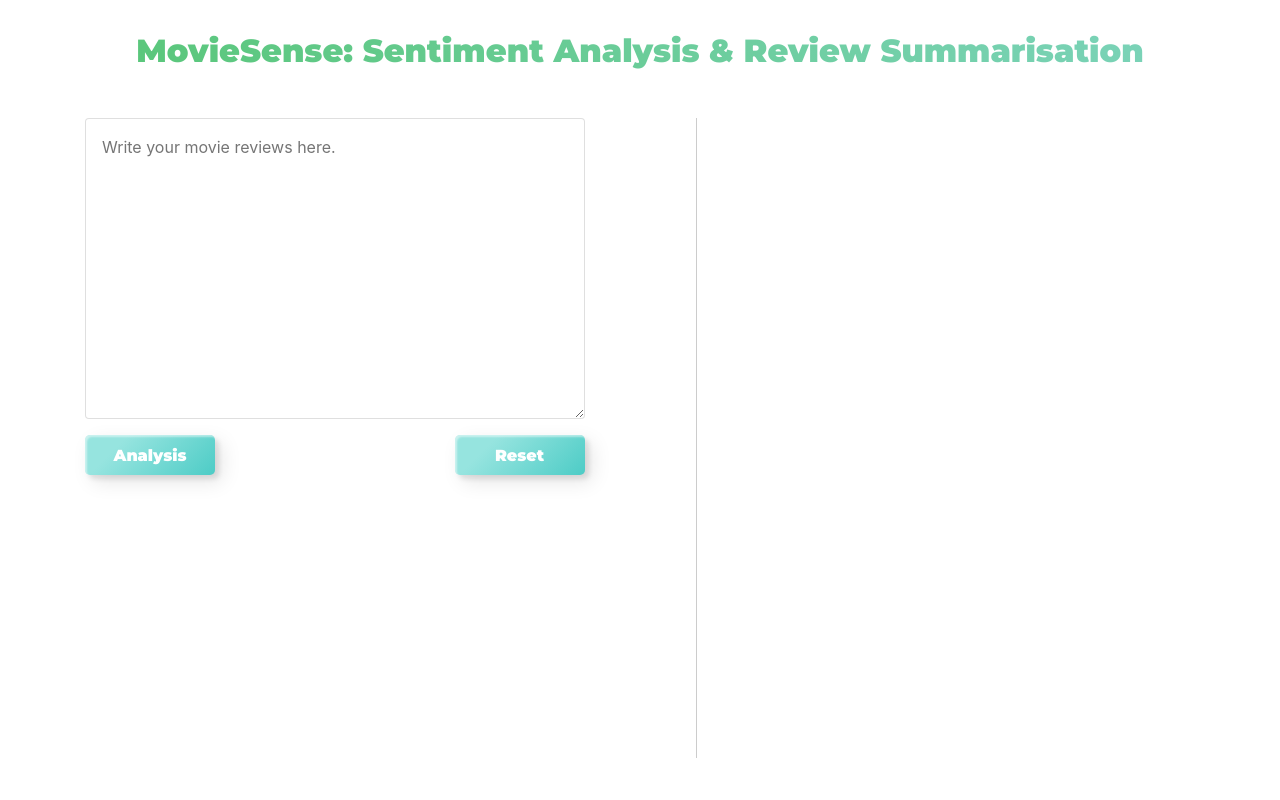
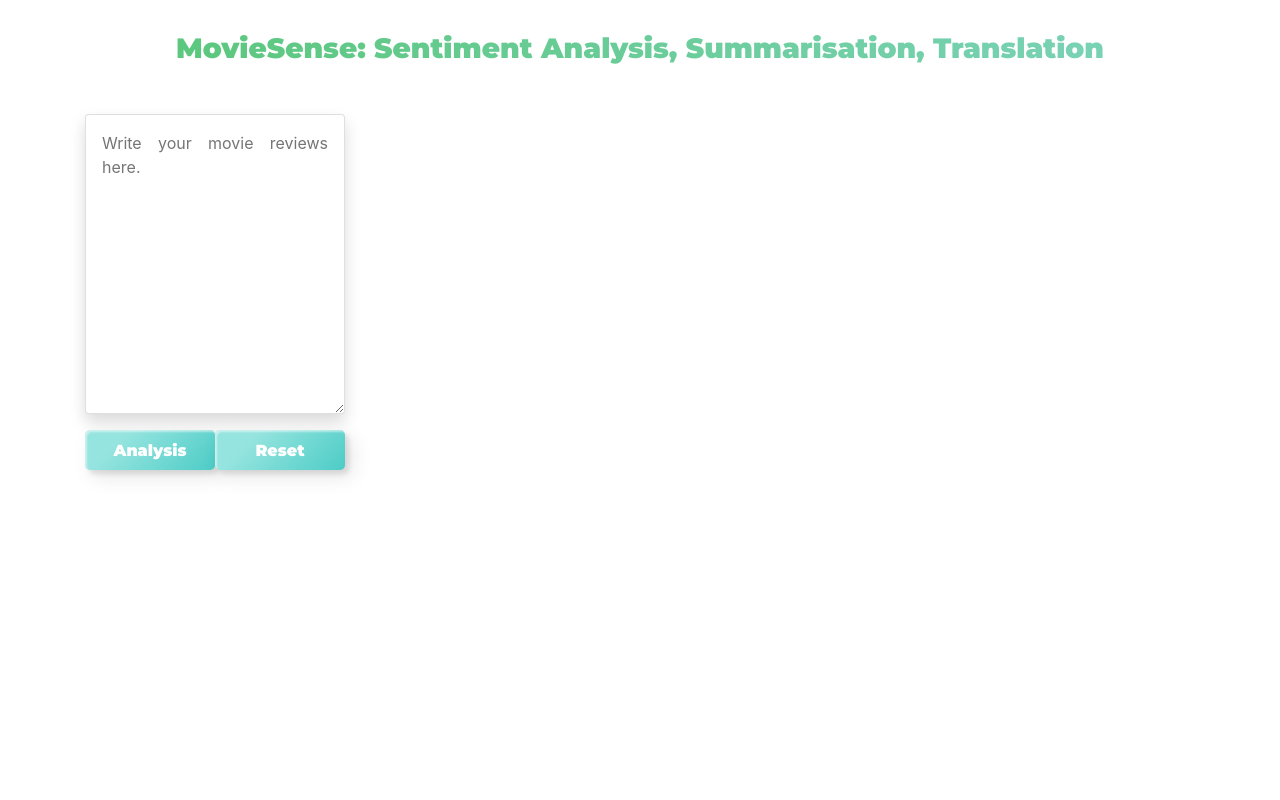
Before and after one commit to yjyuwisely/MovieSense_NLP, a Flask app: page / in a window 1280 px wide. Run offline with Flask 3, Linux system fonts and the light colour scheme; some libraries are stand-ins or nearby versions; some web fonts are replaced.

Commit message:
Translation from English to French

```diff
--- a/app.py
+++ b/app.py
@@ -1,5 +1,5 @@
 from flask import Flask, render_template, request
-from main_sentiment_analysis import predict_sentiment, generate_summary
+from main_sentiment_analysis import predict_sentiment, generate_summary, translate_to_korean
 
 app = Flask(__name__)
 
@@ -7,6 +7,7 @@
 def index():
     prediction = None
     summary = None
+    translation = None
     user_input = ""   # Set default value to empty string instead of None
 
     if request.method == 'POST':
@@ -16,8 +17,9 @@
         if "Analysis" in request.form:
             prediction = predict_sentiment(text)
             summary = generate_summary(text)
+            translation = translate_to_korean(text)
 
-    return render_template('index.html', prediction=prediction, summary=summary, user_input=user_input)
+    return render_template('index.html', prediction=prediction, summary=summary, user_input=user_input, translation=translation)
 
 if __name__ == '__main__':
     app.run(debug=True)
--- a/main_sentiment_analysis.py
+++ b/main_sentiment_analysis.py
@@ -30,7 +30,7 @@
 features_pos = [(extract_features(review.split()), 'Positive') for review in load_reviews_from_file(positive_file_path)]
 features_neg = [(extract_features(review.split()), 'Negative') for review in load_reviews_from_file(negative_file_path)]
 
-# Define the train and test split (80% and 20%)
+# Define the train (80%) and test split (20%)
 threshold = 0.8
 num_pos = int(threshold * len(features_pos))
 num_neg = int(threshold * len(features_neg))
@@ -66,3 +66,10 @@
     inputs = tokenizer.encode("summarize: " + text, return_tensors="pt", max_length=1024, truncation=True)
     summary_ids = model.generate(inputs, max_length=100, min_length=40, length_penalty=2.0, num_beams=4, early_stopping=True)
     return tokenizer.decode(summary_ids[0], skip_special_tokens=True)
+
+# Translation to Korean
+from transformers import pipeline
+def translate_to_korean(text):
+    translator = pipeline("translation_en_to_ko", model="Helsinki-NLP/opus-mt-en-fr")
+    outputs = translator(text, clean_up_tokenization_spaces=True, min_length=100)
+    return outputs[0]['translation_text']
--- a/static/css/styles.css
+++ b/static/css/styles.css
@@ -36,6 +36,11 @@
         background-position: 0% 50%;
     }
 }
+
+/* .inputStyle{
+    background-color: #fafafa !important;
+    box-shadow: inset 0 1px 3px 0 rgba(0,0,0,.08);
+    } */
 
 body {
     font-family: Arial, sans-serif;
@@ -78,7 +83,7 @@
 .result-section {
     width: 45%;
     height: 100%;
-    border-left: 1px solid #ccc;
+    /* border-left: 1px solid #ccc; */
     /* Just to visually separate the sections. Can be removed if you like. */
     padding-left: 2%;
 }
@@ -111,6 +116,14 @@
     display: inline-block;
     vertical-align: middle;
     /* align them vertically in the middle */
+}
+
+.translation-section {
+    width: 100%;            /* makes the element span the full width */
+    height: 50vh;
+    /* overflow: auto;  */
+    padding: 1rem;
+    box-sizing: border-box; /* ensures padding and border are included in the element's total width */
 }
 
 /* button style */
--- a/templates/index.html
+++ b/templates/index.html
@@ -7,20 +7,22 @@
     <meta name="viewport" content="width=device-width, initial-scale=1, shrink-to-fit=no">
     <title>Sentiment Analysis</title>
     <link rel="stylesheet" href="{{ url_for('static', filename='css/styles.css') }}">
-    <link rel="stylesheet" href="https://cdn.jsdelivr.net/npm/bootstrap@4.3.1/dist/css/bootstrap.min.css" integrity="sha384-ggOyR0iXCbMQv3Xipma34MD+dH/1fQ784/j6cY/iJTQUOhcWr7x9JvoRxT2MZw1T" crossorigin="anonymous">
+    <link rel="stylesheet" href="https://cdn.jsdelivr.net/npm/bootstrap@4.3.1/dist/css/bootstrap.min.css"
+        integrity="sha384-ggOyR0iXCbMQv3Xipma34MD+dH/1fQ784/j6cY/iJTQUOhcWr7x9JvoRxT2MZw1T" crossorigin="anonymous">
 </head>
 
 <body>
-    <h2 class="LogoGradient-text Mont text-center mb-5">MovieSense: Sentiment Analysis & Review Summarisation</h2>
+    <h3 class="LogoGradient-text Mont text-center mb-5">MovieSense: Sentiment Analysis, Summarisation, Translation</h3>
     <div class="container">
         <!-- Input -->
         <div class=" input-section">
             <form action="/" method="post" class=" review-form">
-                <textarea class="card p-3" id="reviewText" name="text" placeholder="Write your movie reviews here." rows="11"
-                    required>{{ user_input }}</textarea>
+                <textarea class=" shadow card p-3" id="reviewText" name="text"
+                    placeholder="Write your movie reviews here." rows="11" required>{{ user_input }}</textarea>
                 <div class="Mont buttons">
                     <input class="Mont custom-btn btn-4" type="submit" name="Analysis" value="Analysis">
-                    <button class="Mont custom-btn btn-4" type="button" onclick="clearTextAndHideMessage()">Reset</button>
+                    <button class="Mont custom-btn btn-4" type="button"
+                        onclick="clearTextAndHideMessage()">Reset</button>
                 </div>
             </form>
         </div>
@@ -31,7 +33,7 @@
             <div class="summary" id="summarySection">
                 {% if summary %}
                 <h5 class="Mont">Review Summary</h5>
-                <p class="card p-3" id="summaryResult">{{ summary }}</p>
+                <p class="card shadow p-3" id="summaryResult">{{ summary }}</p>
                 {% endif %}
             </div>
 
@@ -45,6 +47,15 @@
                 {% endif %}
             </div>
         </div>
+        <!-- Translation -->
+        <div class="translation-section" id="translationSection">
+            {% if translation %}
+            <h5><span class="Mont prediction-text">Translation to French:</span><br>
+
+                <p>{{ translation }}</p>
+                {% endif %}
+            </h5>
+        </div>
     </div>
 
     <script>
@@ -52,6 +63,7 @@
             document.getElementById("reviewText").value = "";
             document.getElementById("summarySection").style.display = "none";
             document.getElementById("predictionSection").style.display = "none";
+            document.getElementById("translationSection").style.display = "none";
         }
     </script>
 
```
